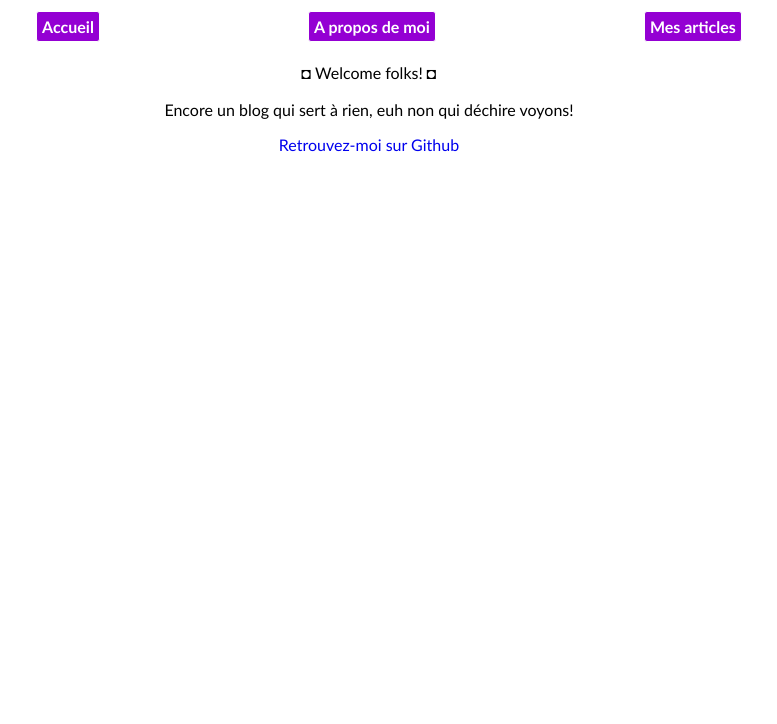
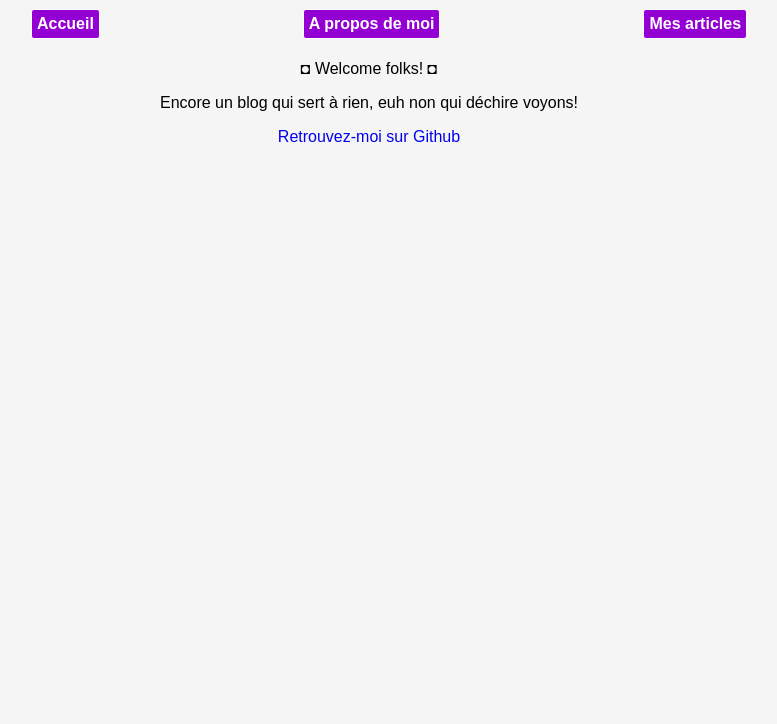
Before and after one commit to ClaraCoding/JamBlogDev, an Eleventy site: page home.md in a window 1280 px wide. Shown: the part 76-800 px from the top of the page, without its empty margins (271-1048 px from the left). Built offline with nearby package versions, Linux system fonts and the light colour scheme; Eleventy itself is replaced by a stand-in of ours; files that its build step writes are made by us from their sources.

Commit message:
lighthouse validated

```diff
--- a/style.css
+++ b/style.css
@@ -31,7 +31,6 @@ ol {
 ul li {
     border: 1px white solid;
     border-radius: 3px;
-    font-size: 1em;
     margin: 5px;
     padding: 5px;
     background-color: darkviolet;
@@ -53,3 +52,12 @@ article {
     border-radius: 3px;
     padding: 5px;
 }
+
+/*travailler la partie responsive*/
+
+@media all and (max-width: 1280px) {
+    html {
+        font-family: arial;
+        background-color: whitesmoke;
+        font-size: medium;
+    }
```
